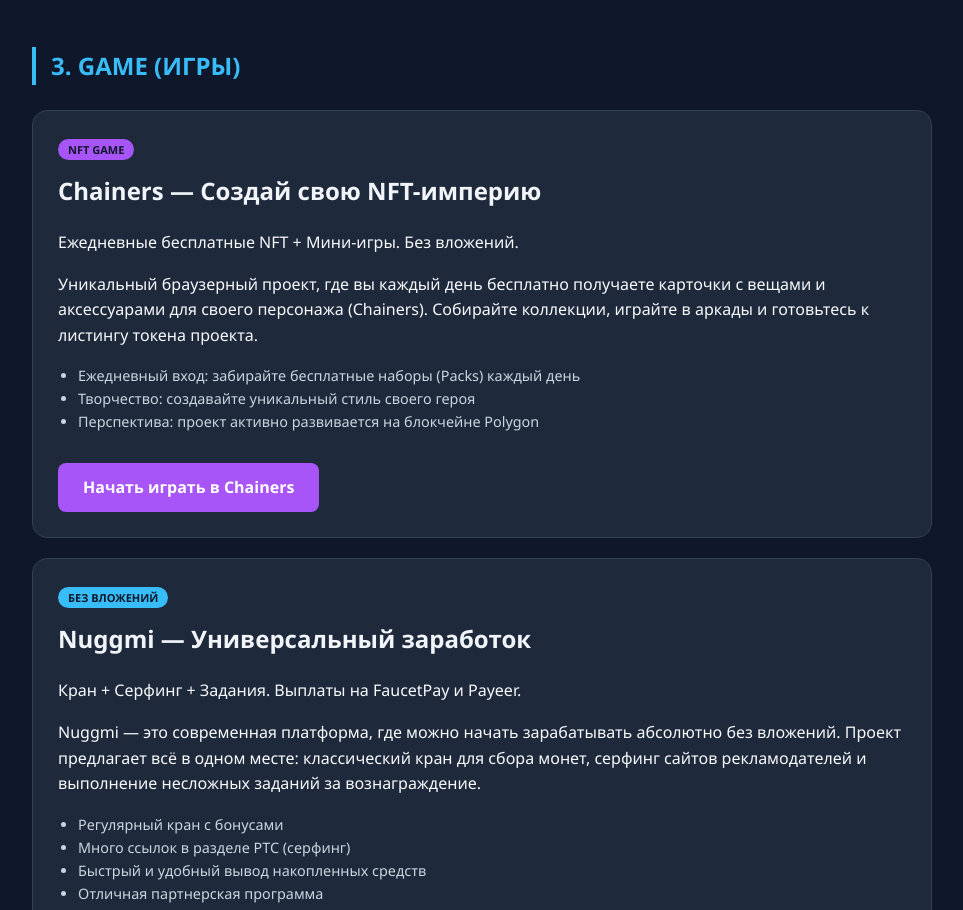
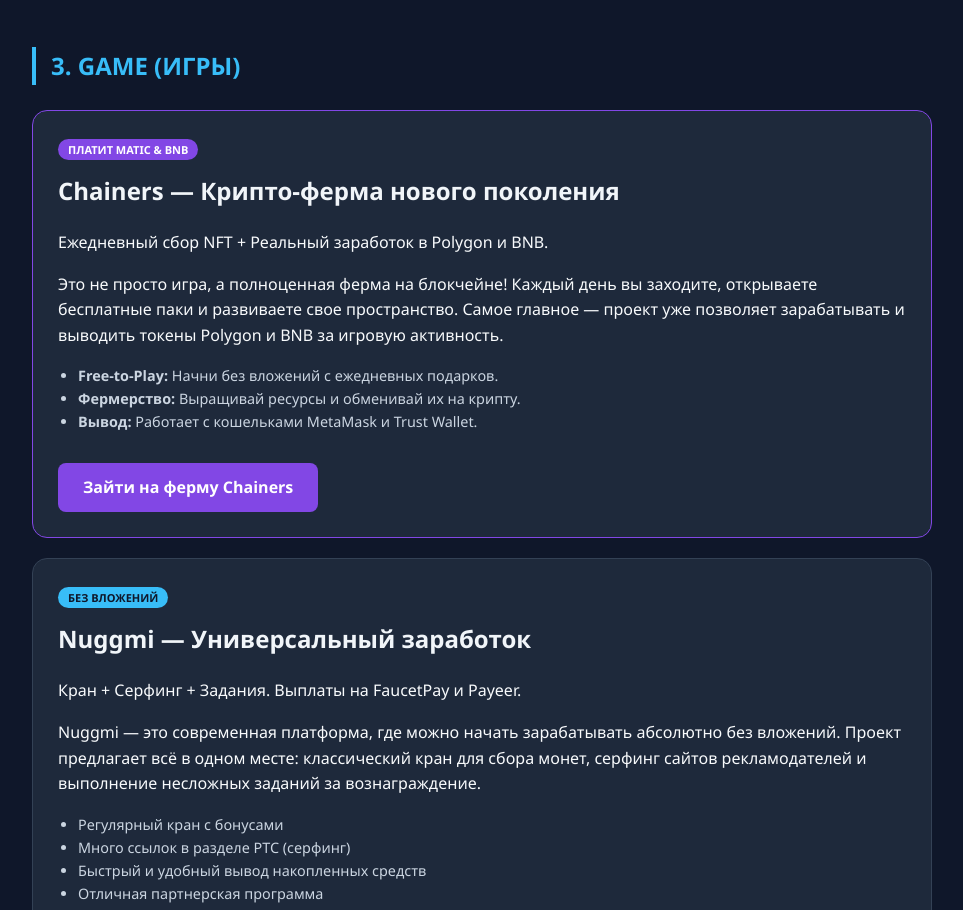
Before and after one commit to siluan74/zarabotok--v--internete, a plain HTML site: page index.html in a window 1280 px wide. Shown: the part 3266-4176 px from the top of the page, without its empty margins (158-1121 px from the left). Drawn offline with Linux system fonts and the light colour scheme.

```diff
--- a/index.html
+++ b/index.html
@@ -202,18 +202,19 @@
 
         <!-- 3. РАЗДЕЛ GAME -->
         <h2 id="games" class="section-title">3. Game (Игры)</h2>
-                <div class="card">
-            <span class="badge" style="background: #a855f7;">NFT GAME</span>
-            <h2>Chainers — Создай свою NFT-империю</h2>
-            <p class="info">Ежедневные бесплатные NFT + Мини-игры. Без вложений.</p>
-            <p>Уникальный браузерный проект, где вы каждый день бесплатно получаете карточки с вещами и аксессуарами для своего персонажа (Chainers). Собирайте коллекции, играйте в аркады и готовьтесь к листингу токена проекта.</p>
+                       <div class="card" style="border-color: #8247e5;">
+            <span class="badge" style="background: #8247e5; color: white;">ПЛАТИТ MATIC & BNB</span>
+            <h2>Chainers — Крипто-ферма нового поколения</h2>
+            <p class="info">Ежедневный сбор NFT + Реальный заработок в Polygon и BNB.</p>
+            <p>Это не просто игра, а полноценная ферма на блокчейне! Каждый день вы заходите, открываете бесплатные паки и развиваете свое пространство. Самое главное — проект уже позволяет зарабатывать и выводить токены Polygon и BNB за игровую активность.</p>
             <ul style="font-size: 0.9em; padding-left: 20px; color: #cbd5e1;">
-                <li>Ежедневный вход: забирайте бесплатные наборы (Packs) каждый день</li>
-                <li>Творчество: создавайте уникальный стиль своего героя</li>
-                <li>Перспектива: проект активно развивается на блокчейне Polygon</li>
+                <li><b>Free-to-Play:</b> Начни без вложений с ежедневных подарков.</li>
+                <li><b>Фермерство:</b> Выращивай ресурсы и обменивай их на крипту.</li>
+                <li><b>Вывод:</b> Работает с кошельками MetaMask и Trust Wallet.</li>
             </ul>
-            <a href="https://chainers.io/?r=mi56wdmc" target="_blank" class="btn" style="background: #a855f7; color: white;">Начать играть в Chainers</a>
+            <a href="https://chainers.io/?r=mi56wdmc" target="_blank" class="btn" style="background: #8247e5; color: white;">Зайти на ферму Chainers</a>
         </div>
+
 
                <div class="card">
             <span class="badge">БЕЗ ВЛОЖЕНИЙ</span>
```
